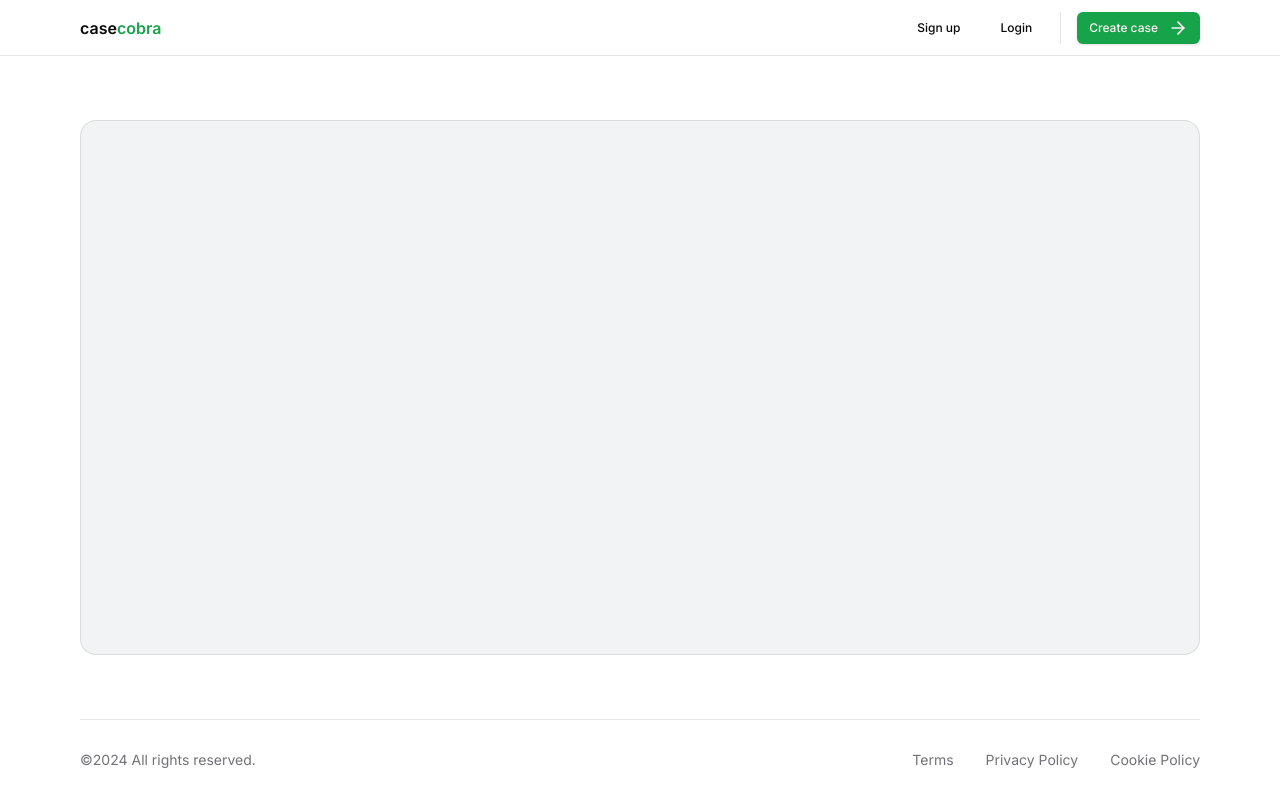
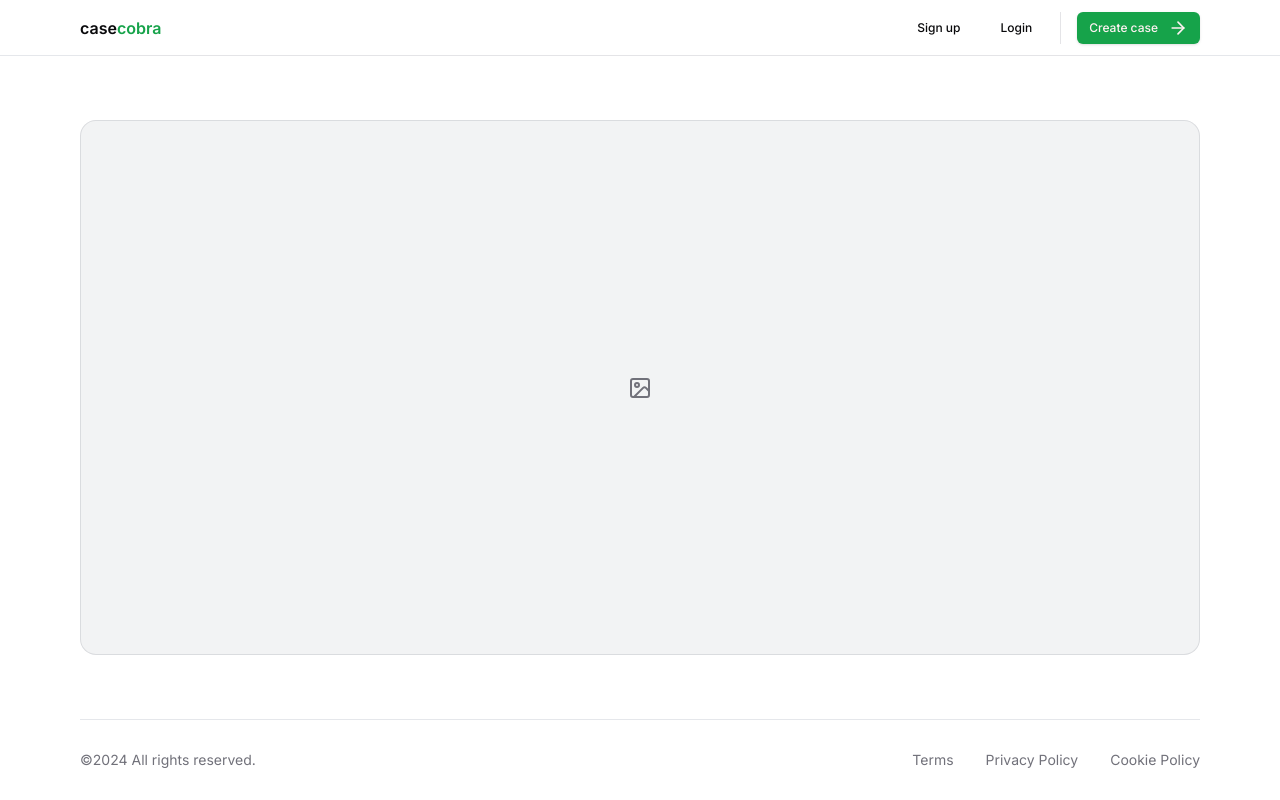
Before and after one commit to MdAbbas110/case-corner, a Next.js app: page /configure/upload in a window 1280 px wide. Built offline with nearby package versions, Linux system fonts and the light colour scheme; no server answers.

Commit message:
upload data details

```diff
--- a/src/app/configure/layout.tsx
+++ b/src/app/configure/layout.tsx
@@ -1,12 +1,10 @@
-import MaxWidthWrapper from "@/components/MaxWidthWrapper";
-import React from "react";
+import MaxWidthWrapper from "@/components/MaxWidthWrapper"
 
-const Layout = ({ children }: { children: React.ReactNode }) => {
+const Layout= ({ children } : {children: React.ReactNode}) => {
   return (
-    <MaxWidthWrapper className="flex flex-1 flex-col">
-      {children}
-    </MaxWidthWrapper>
-  );
-};
+  <MaxWidthWrapper className="flex-1 flex flex-col">
+    {children}
+  </MaxWidthWrapper>)
+}
 
-export default Layout;
+export default Layout
--- a/src/app/configure/upload/page.tsx
+++ b/src/app/configure/upload/page.tsx
@@ -1,47 +1,51 @@
-"use client";
-
-import { cn } from "@/lib/utils";
-import { useState } from "react";
-import Dropzone, { FileRejection } from "react-dropzone";
-
-const page = () => {
-  const [isDragOver, setIsDragOver] = useState<boolean>(false);
-
-  const onDropRejected = () => {};
-  const onDropAccepted = () => console.log("accepted");
+'use client'
+import { useState } from "react"
+import { cn } from "@/lib/utils"
+import Dropzone , { FileRejection } from "react-dropzone"
+import { Loader2, MousePointerSquareDashed,Image } from "lucide-react"
+const Page = () => {
+  const [isDragOver , setIsDragOver] = useState<boolean>(false)
+  const  onDropRejected = () => {}
+  const  onDropAccepted = () => {}
+  const isUploading = false
   return (
    <div
      className={cn(
-        "relative my-16 flex h-full w-full flex-1 flex-col items-center justify-center rounded-xl bg-gray-900/5 p-2 ring-1 ring-inset ring-gray-900/10 lg:rounded-2xl",
+      'relative h-full flex-1 my-16 w-full rounded-xl bg-gray-900/5 p-2 ring-1 ring-inset ring-gray-900/10 lg:rounded-2xl flex justify-center flex-col items-center',
       {
-          "bg-blue-900/10 ring-blue-900/25": isDragOver,
-        },
-      )}
-    >
-      <div className="relative flex w-full flex-1 flex-col items-center justify-center">
-        <Dropzone
-          onDropAccepted={onDropAccepted}
+        'ring-blue-900/25 bg-blue-900/10' : isDragOver,
+      }
+  )}>
+<div className="relative flex felx-1 flex-col items-center justify-center w-full"></div>
+       <Dropzone onDropAccepted={onDropAccepted}
         onDropRejected={onDropRejected}
-          accept={{
-            "image/png": [".png"],
-            "image/jpeg": [".jpeg"],
-            "image/jpg": [".jpg"],
+        accept={
+          {
+            "image/png" : [".png"],
+            "image/jpeg" : [".jpeg"],
+            "image/jpg" : [".jpg"],
           }}
           onDragEnter={() => setIsDragOver(true)}
-          onDragLeave={() => setIsDragOver(false)}
-        >
-          {({ getRootProps, getInputProps }) => (
-            <div
-              className="flex h-full w-full flex-1 flex-col items-center justify-center"
+          onDragLeave={() => setIsDragOver(false)}>
+
+            {({getRootProps,getInputProps}) =>(
+              <div className="h-full w-full flex-1 flex flex-col items-center justify-center"
               {...getRootProps()}
               >
-              <input {...getInputProps()} />
+                <input  {...getInputProps()}/>
+                {isDragOver ?
+                (<MousePointerSquareDashed className="h-6 w-6 text-zinc-500mb-2"/>)
+                : isUploading ?
+                 (<Loader2 className="animate-spin h-6 w-6 text-zinc-500 mb-2"/>) :
+                (
+                 <Image className='h-6 w-6 text-zinc-500' />
+
+                )}
               </div>
             )}
           </Dropzone>
   </div>
-    </div>
-  );
-};
+  )
+}
 
-export default page;
+export default Page
```
Also changed, not shown: src/app/configure/design/DesignConfigurator.tsx (added, +19 -0 lines). Lines whose indentation alone changed are shown as unchanged.
